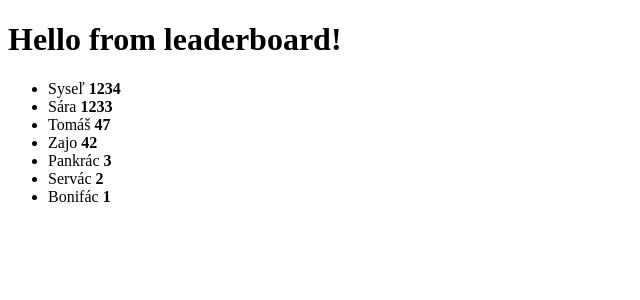
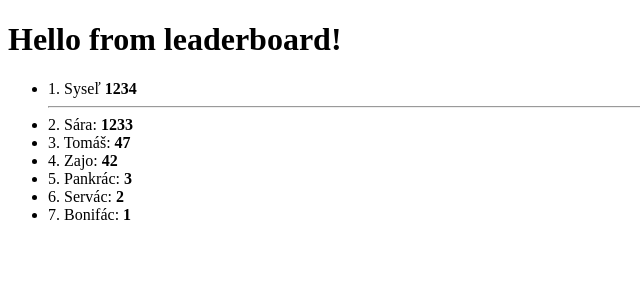
Before and after one commit to sarisko/huhahei, a Django app: page /games/board/ in a window 1280 px wide. Shown: the top 300 px of the page, without its empty margins (0-640 px from the left). Run offline with Django 4.2, Linux system fonts and the light colour scheme.

Commit message:
Split leaderboard records

```diff
--- a/mainapp/templates/huhahei/board.html
+++ b/mainapp/templates/huhahei/board.html
@@ -5,8 +5,10 @@
 {% block content %}
 <h1>Hello from leaderboard!</h1>
 <ul>
-{% for record in records %}
-    <li>{{ record.name }} <b>{{ record.score }}</b></li>
-{% endfor %}
+  <li>1. {{ records.0.name }} <b>{{ records.0.score }}</b></li>
+  <hr/>
+  {% for record in records|slice:"1:" %}
+    <li>{{ record.rank}}. {{ record.name }}: <b>{{ record.score }}</b></li>
+  {% endfor %}
 </ul>
 {% endblock %}
--- a/mainapp/views.py
+++ b/mainapp/views.py
@@ -12,4 +12,7 @@ def leaderboard(request):
         {'name': 'Servác', 'score': 2},
         {'name': 'Bonifác', 'score': 1},
     ]
-    return render(request, "huhahei/board.html", {'records': dummy_scores})
+
+    records_with_ranks = [{**r, 'rank': i+1} for i, r in enumerate(dummy_scores)]
+
+    return render(request, "huhahei/board.html", {'records': records_with_ranks})
```
